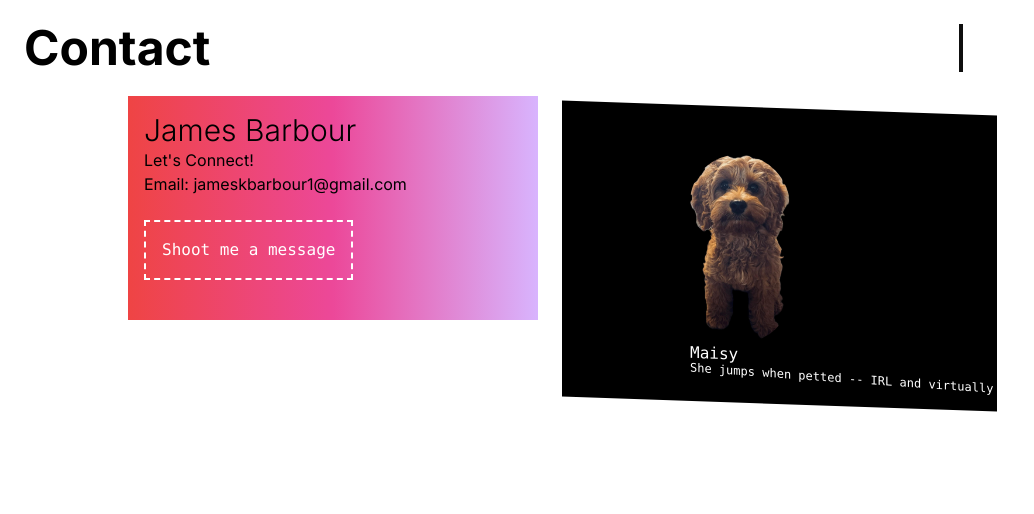
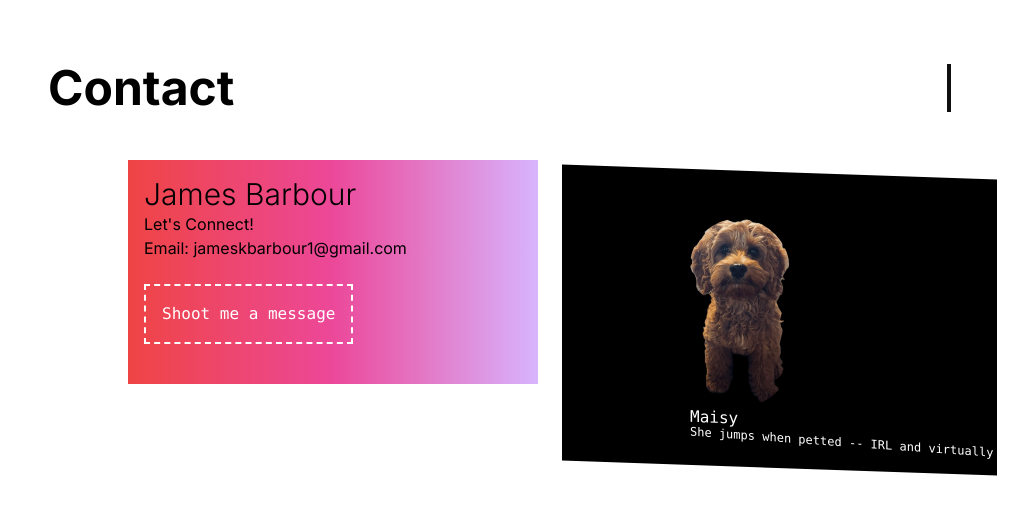
Before and after one commit to jimmybcoding/my-site, a Next.js app: page /components/Contact in a window 1280 px wide. Shown: the top 514 px of the page, without its empty margins (0-1034 px from the left). Built offline with nearby package versions, Linux system fonts and the light colour scheme.

Commit message:
add padding to section headers

```diff
--- a/src/app/components/About/page.jsx
+++ b/src/app/components/About/page.jsx
@@ -3,9 +3,11 @@ import Image from "next/image";
 const About = () => {
   return (
     <section id="about" className="min-h-screen py-0 bg-gradient-to-r from-red-500 via-pink-500 to-purple-500">
-      <h1 className="ml-6 py-5 pr-5 text-5xl font-bold border-r-4 border-r-purple-500 animate-typing overflow-hidden whitespace-nowrap">
-        About
-      </h1>
+      <div className="pt-10 pb-6 px-6">
+        <h1 className="ml-6 py-5 pr-5 text-5xl font-bold border-r-4 border-r-purple-500 animate-typing overflow-hidden whitespace-nowrap">
+          About
+        </h1>
+      </div>
       <div className="w-4/5 mx-auto py-5 grid gap-6 grid-cols-2 sm:grid-cols-1">
         <div>
           <p className="py-10">
--- a/src/app/components/Contact/contactCard.jsx
+++ b/src/app/components/Contact/contactCard.jsx
@@ -5,14 +5,14 @@ import Image from "next/image"
 const ContactCard = ({ handleOpenEmailModal }) => {
 
     return (
-    <div
-
-        className="container bg-white text-black">
-        <h1 className="animate-typing overflow-hidden whitespace-nowrap border-r-4 border-r-black pr-5 mt-6 my-6 ml-6 text-5xl font-bold"
-            id="contact"
-        >
-            Contact
-        </h1>
+    <div className="container bg-white text-black">
+        <div className="pt-10 pb-6 px-6">
+            <h1 className="animate-typing overflow-hidden whitespace-nowrap border-r-4 border-r-black pr-5 mt-6 my-6 ml-6 text-5xl font-bold"
+                id="contact"
+            >
+                Contact
+            </h1>
+        </div>
         <div className="sm:flex-col flex gap-3 align-middle w-4/5 mx-auto">
             <div className="sm:self-center sm:my-6 w-2/5 min-w-fit p-4 self-start bg-gradient-to-r from-red-500 via-pink-500 to-purple-300">
                 <h1 className="text-3xl text-black font-light">James Barbour</h1>
--- a/src/app/components/Projects/page.jsx
+++ b/src/app/components/Projects/page.jsx
@@ -12,13 +12,14 @@ const Projects = () => {
 
     return (
         <div className="min-h-screen bg-blue-500" ref={ref}>
+            <div className="pt-10 pb-6 px-6">
                 <h1
                     className="animate-typing overflow-hidden whitespace-nowrap border-r-4 border-r-white pr-5 py-5 ml-6 text-5xl text-white font-bold"
                     id="projects"
                 >
                     Projects
                 </h1>
-
+            </div>
             <AnimatePresence>
                 {isInView && (
                     <MotionDiv
--- a/src/app/components/Projects/project.jsx
+++ b/src/app/components/Projects/project.jsx
@@ -33,7 +33,7 @@ const Project = ({ title, description, skills, liveUrl, gitUrl, pic }) => (
         </div>
 
         {/* Right Column: Image */}
-        <div className="my-6 flex items-center justify-center">
+        <div className="my-6 flex items-center justify-center mx-auto">
             <Image
                 src={pic}
                 alt={`Screenshot of my ${title} project`}
```
Lines whose indentation alone changed are shown as unchanged.
